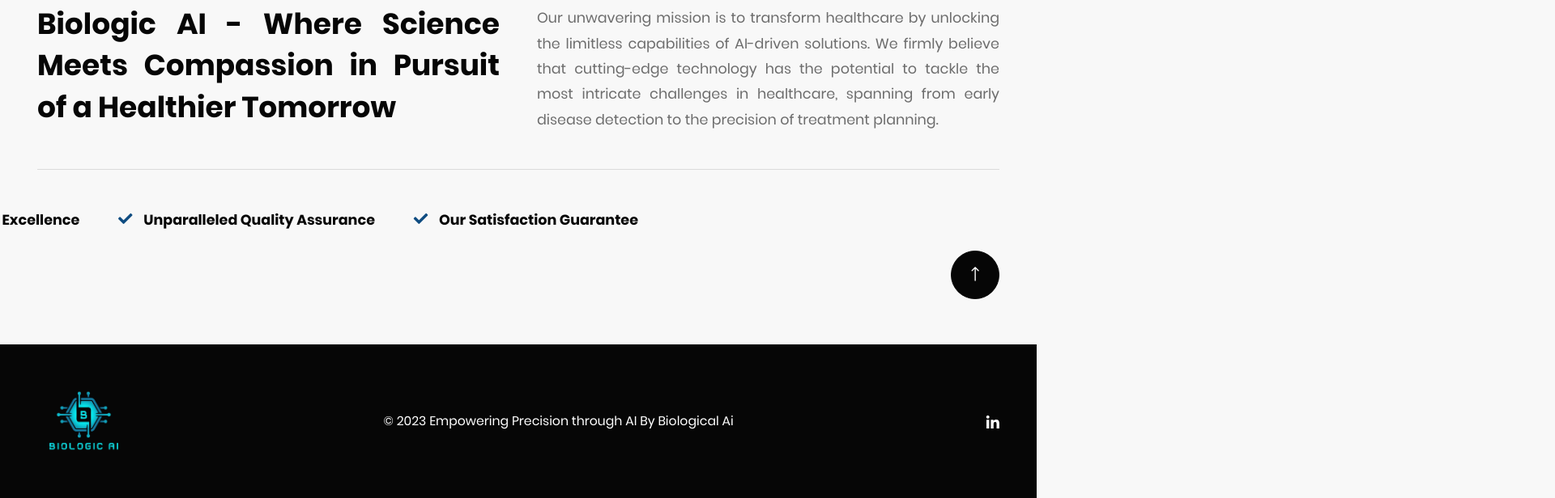
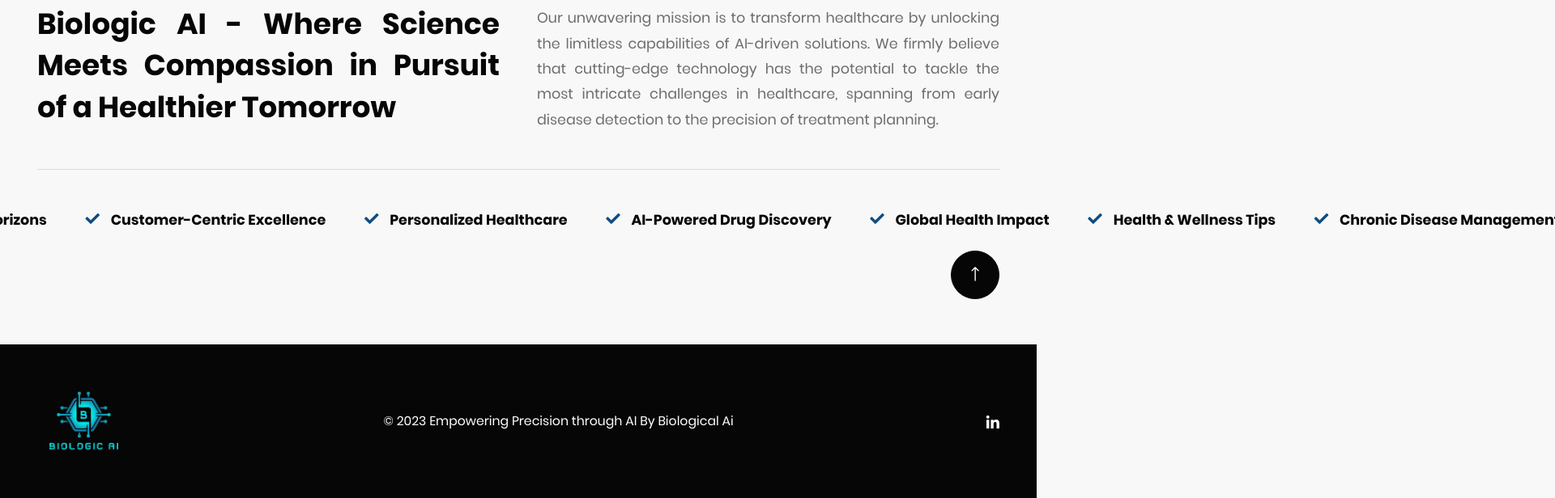
Before and after one commit to ErenYea/AgroNutriSight, a React (Create React App) app: page /about-us in a window 1280 px wide. Shown: the part 1258-1874 px from the top of the page at 81% size, 1920 px wide, since content can reach past the window. Built offline with nearby package versions, Linux system fonts and the light colour scheme.

Commit message:
horizontal animation added

```diff
--- a/src/blocks/about/AboutUs.js
+++ b/src/blocks/about/AboutUs.js
@@ -1,7 +1,29 @@
 import React from "react";
 import "./about.css";
 
-const AboutsUs = () => {
+const AboutUs = () => {
+
+  const itemsToRepeat = [
+    "Innovating Healthcare Horizons",
+    "Customer-Centric Excellence",
+    "Personalized Healthcare",
+    "AI-Powered Drug Discovery",
+    "Global Health Impact",
+    "Health & Wellness Tips",
+    "Chronic Disease Management"
+  ];
+
+  const repeatedItems = Array.from({ length: 1000 }).map((_, index) => (
+    <div className="icon-list-item" key={index}>
+      <p>
+        <span className="d-flex">
+          <i className="fas fa-check"></i>
+          <span>{itemsToRepeat[index % itemsToRepeat.length]}</span>
+        </span>
+      </p>
+    </div>
+  ));
+
   return (
     <div className="wrapper" style={{ marginTop: "4rem" }}>
       <div className="title">
@@ -11,60 +33,29 @@
       <div className="row gutter-width-md with-pb-md">
         <div className="col-sm-12 col-md-6 col-lg-6 col-xl-6">
           <div className="description-2">
-            <h2 className="text-justify">Biologic AI - Where Science Meets Compassion in Pursuit of a Healthier Tomorrow</h2>
+            <h2 className="text-justify">
+              Biologic AI - Where Science Meets Compassion in Pursuit of a Healthier Tomorrow
+            </h2>
           </div>
         </div>
 
         <div className="col-sm-12 col-md-6 col-lg-6 col-xl-6">
           <div className="description-2">
             <p className="text-justify">
-              Our unwavering mission is to transform healthcare by unlocking the limitless capabilities of AI-driven solutions. We firmly believe that cutting-edge technology has the potential to tackle the most intricate challenges in healthcare, spanning from early disease detection to the precision of treatment planning.
+              Our unwavering mission is to transform healthcare by unlocking the limitless capabilities
+              of AI-driven solutions. We firmly believe that cutting-edge technology has the potential
+              to tackle the most intricate challenges in healthcare, spanning from early disease
+              detection to the precision of treatment planning.
             </p>
           </div>
         </div>
       </div>
 
       <div className="icon-list">
-        <div className="icon-list-items">
-          <div className="icon-list-item">
-            <p>
-              <span className="d-flex">
-                <i className="fas fa-check"></i>
-                <span> Innovating Healthcare Horizons </span>
-              </span>
-            </p>
-          </div>
-
-          <div className="icon-list-item">
-            <p>
-              <span className="d-flex">
-                <i className="fas fa-check"></i>
-                <span> Customer-Centric Excellence </span>
-              </span>
-            </p>
-          </div>
-
-          <div className="icon-list-item">
-            <p>
-              <span className="d-flex">
-                <i className="fas fa-check"></i>
-                <span> Unparalleled Quality Assurance </span>
-              </span>
-            </p>
-          </div>
-
-          <div className="icon-list-item">
-            <p>
-              <span className="d-flex">
-                <i className="fas fa-check"></i>
-                <span> Our Satisfaction Guarantee </span>
-              </span>
-            </p>
-          </div>
-        </div>
+        <div className="icon-list-items">{repeatedItems}</div>
       </div>
     </div>
   );
 };
 
-export default AboutsUs;
+export default AboutUs;
--- a/src/blocks/about/about.css
+++ b/src/blocks/about/about.css
@@ -11,7 +11,8 @@
 /* Apply the animation to the icon list items */
 .icon-list-items {
   display: flex;
-  animation: moveLeft 10s linear infinite; /* Adjust the duration as needed */
+  animation: moveLeft 20s linear infinite; /* Adjust the duration as needed */
+  animation-iteration-count: infinite; /* Ensures it runs infinitely */
 }
 
 /* Style for each icon list item */
```
